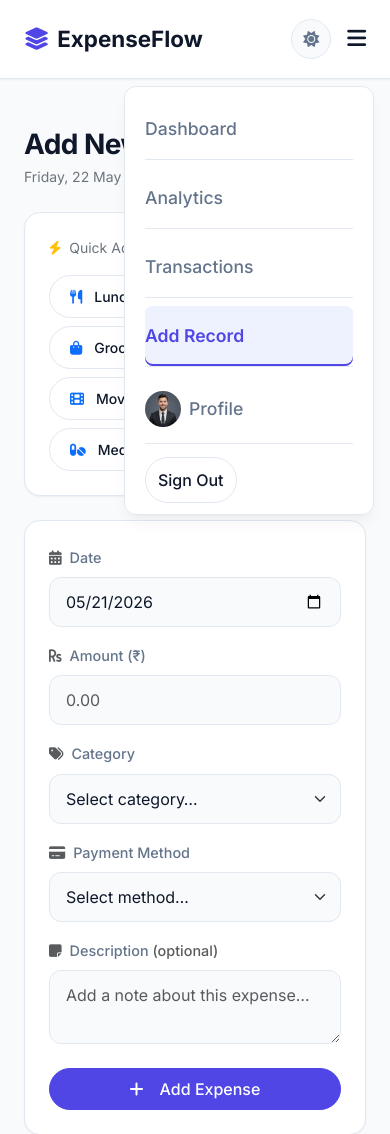
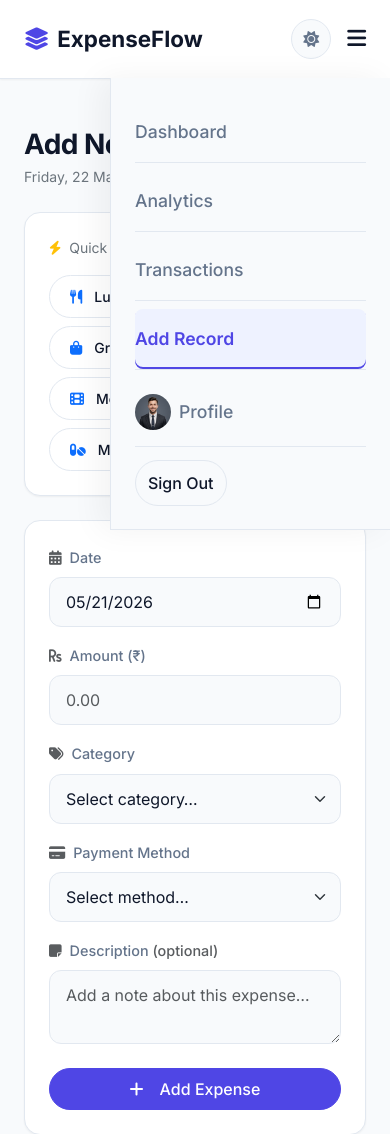
Before and after one commit to M3hul-raj/ExpenseFlow, a Flask app: page /add in a window 390 px wide, after a click that opens the changed part. Shown: the top 1134 px of the page. Run offline with Flask 3, Linux system fonts and the light colour scheme; the visitor is signed in with stand-in values (Sample User, id 1); data that the repository does not hold is empty.

Commit message:
Update mobile menu to be full height and have solid dark mode background

```diff
--- a/templates/base.html
+++ b/templates/base.html
@@ -36,6 +36,15 @@
         color: var(--primary) !important;
         font-weight: 600;
         box-shadow: inset 0 -2px 0 var(--primary);
+    }
+
+    #mobileMenu {
+        background-color: var(--bg-color) !important;
+        box-shadow: -10px 0 30px rgba(0, 0, 0, 0.05);
+    }
+    [data-theme="dark"] #mobileMenu {
+        background-color: #0A0A0F !important;
+        box-shadow: -10px 0 30px rgba(0, 0, 0, 0.5);
     }
     </style>
     {% block head %}{% endblock %}
@@ -88,9 +97,10 @@
                     {% endif %}
                 </ul>
             </div>
+        </div>
 
-            <!-- Mobile Floating Menu -->
-            <div class="collapse position-absolute end-0 d-lg-none fintech-card mt-2 me-3 me-sm-4" id="mobileMenu" style="top: 100%; width: 250px; z-index: 1050; padding: 0.75rem 1.25rem; border-radius: var(--radius-md); box-shadow: var(--shadow-lg);">
+        <!-- Mobile Full-Height Sidebar Dropdown -->
+        <div class="collapse position-absolute end-0 d-lg-none" id="mobileMenu" style="top: 100%; width: 280px; height: calc(100vh - 75px); z-index: 1050; padding: 1.5rem; border-left: 1px solid var(--border-color); border-bottom: 1px solid var(--border-color); overflow-y: auto;">
             <ul class="navbar-nav gap-2">
                 {% if session.get('user_id') %}
                     <li class="nav-item"><a class="nav-link {% if request.endpoint == 'dashboard' %}active{% endif %}" href="{{ url_for('dashboard') }}">Dashboard</a></li>
@@ -104,7 +114,6 @@
                     <li class="nav-item mt-3 mb-2"><a class="nav-cta-btn w-100 text-center" href="{{ url_for('register') }}">Get Started</a></li>
                 {% endif %}
             </ul>
-            </div>
         </div>
     </nav>
 
```
Lines whose indentation alone changed are shown as unchanged.
